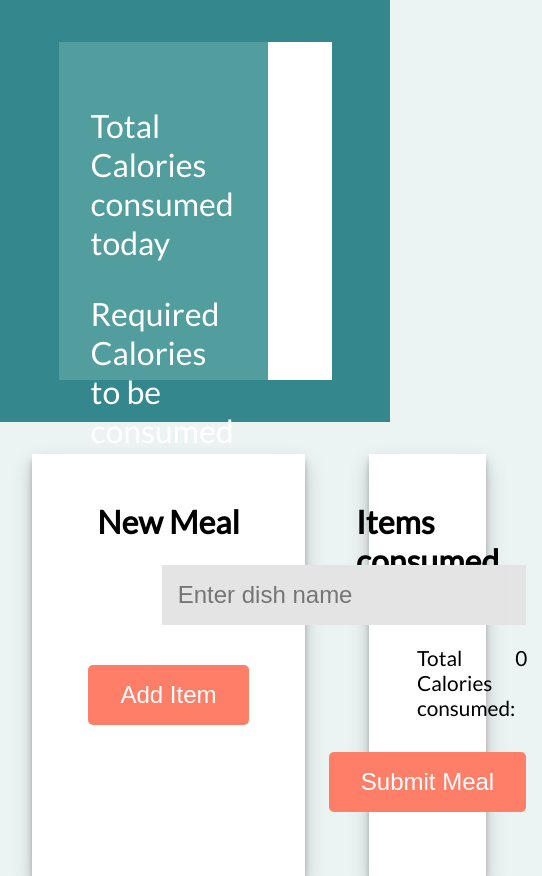
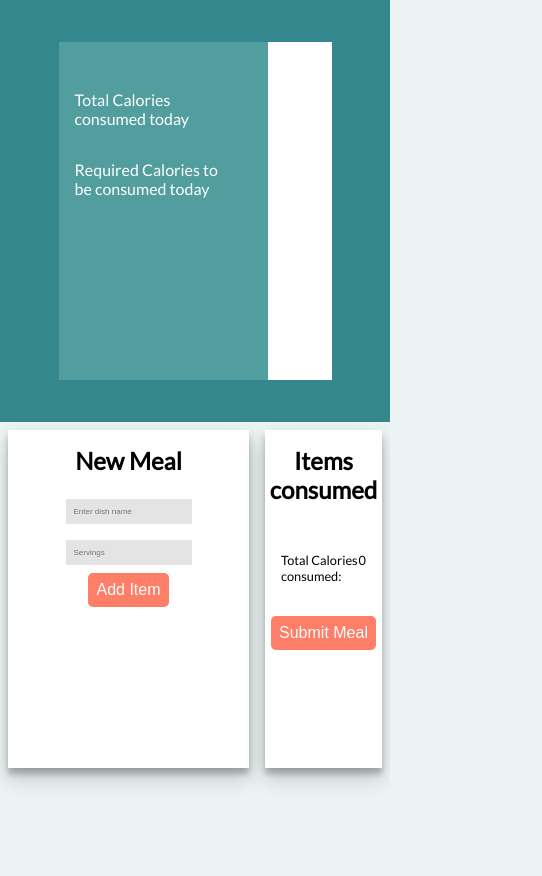
Before and after one commit to ceforoinc/HackChennai-FitEat, a website: page src/results.html in a window 390 px wide. Shown: the whole page, 542 px wide, since content can reach past the window. After the commit the page ends 844 px from the top, so only its background shows below. Drawn offline with nearby package versions, Linux system fonts and the light colour scheme; no server answers.

Commit message:
ui changes made

```diff
--- a/src/css/results.css
+++ b/src/css/results.css
@@ -7,6 +7,7 @@
 body {
   background-color: #ecf4f3;
   font-family: "Lato", sans-serif;
+  /* display: flex; */
 }
 
 
@@ -106,23 +107,24 @@ input:focus {
 
 .cart {
   width: 30vw;
-  min-height: 100%;
+  /* min-height: 100%; */
 
 }
 
 .meal-input {
   width: 70vw;
-  min-height: 100%;
+  /* min-height: 100%; */
 
 }
 
 /* Autocomplete CSS */
 .autocomplete {
-  /*the container must be positioned relative:*/
+
   position: relative;
   display: inline-block;
   /* height: 30vh; */
   margin: 0 2rem;
+  /* width: 300px; */
 }
 
 
@@ -152,7 +154,6 @@ input:focus {
   border-bottom: none;
   border-top: none;
   z-index: 99;
-  /*position the autocomplete items to be the same width as the container:*/
   top: 100%;
   left: 0;
   right: 0;
@@ -164,11 +165,11 @@ input:focus {
   border-bottom: 1px solid #d4d4d4;
 }
 .autocomplete-items div:hover {
-  /*when hovering an item:*/
+
   background-color: #e9e9e9;
 }
 .autocomplete-active {
-  /*when navigating through the items using the arrow keys:*/
+
   background-color: DodgerBlue !important;
   color: #ffffff;
 }
@@ -190,3 +191,51 @@ input:focus {
   justify-content: space-between;
   font-size: 1.3rem;
 }
+
+@media screen and (min-width: 320px) and (max-width: 768px) {
+  .list{
+    padding: 1rem 3rem 1rem 1rem;
+    font-size: 1rem;
+  }
+
+  .meal-input{
+    height: max-content;
+  }
+  .dabba {
+    padding: 1rem;
+    margin:0.5rem;
+  }
+  .meal-input-container{
+    display: block;
+    text-align: center;
+  }
+  .autocomplete {
+  margin: 0;}
+  input {
+    margin: 0.5rem;
+    padding: 0.5rem;
+    font-size: 0.5rem;
+}
+#quantity {
+  width: max-content;
+}
+.cart{
+height: max-content;}
+  .subheads {
+    font-size: 1.5rem;
+    text-align: center;
+  }
+  .items-consumed-list {
+    height: max-content;
+  }
+  .tot-cal-section{
+    font-size: 0.8rem;
+    margin: 0 0 2rem 0;
+  }
+  .btn{
+    font: 400;
+    margin: 0;
+    padding: 0.5rem ;
+    font-size: 1rem;
+  }
+}
--- a/src/results.html
+++ b/src/results.html
@@ -30,7 +30,7 @@
         <p class="subheads">New Meal</p>
         <div class="meal-input-container">
 
-          <div class="autocomplete" style="width:300px">
+          <div class="autocomplete">
             <input type="text" placeholder="Enter dish name" id="dishName" />
           </div>
           <input type="number" placeholder="Servings" id="quantity" />
```
